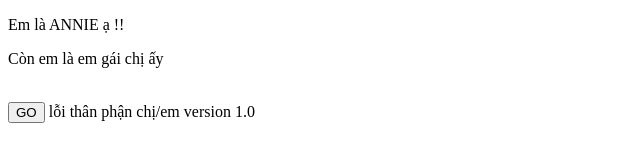
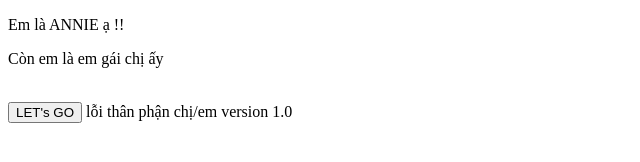
Before and after one commit to annie-1410/TEST, a plain HTML site: page index.html in a window 1280 px wide. Shown: the full height of the page, 0-640 px from the left. Drawn offline with Linux system fonts and the light colour scheme.

Commit message:
add conflict

```diff
--- a/index.html
+++ b/index.html
@@ -9,7 +9,7 @@
     <p>Em là ANNIE ạ !!</p>
     <p>Còn em là em gái chị ấy </p>
     <br>
-    <button>GO</button>
+    <button>LET's GO</button>
     lỗi thân phận chị/em
     <a>version 1.0</a>
 </body>
```
